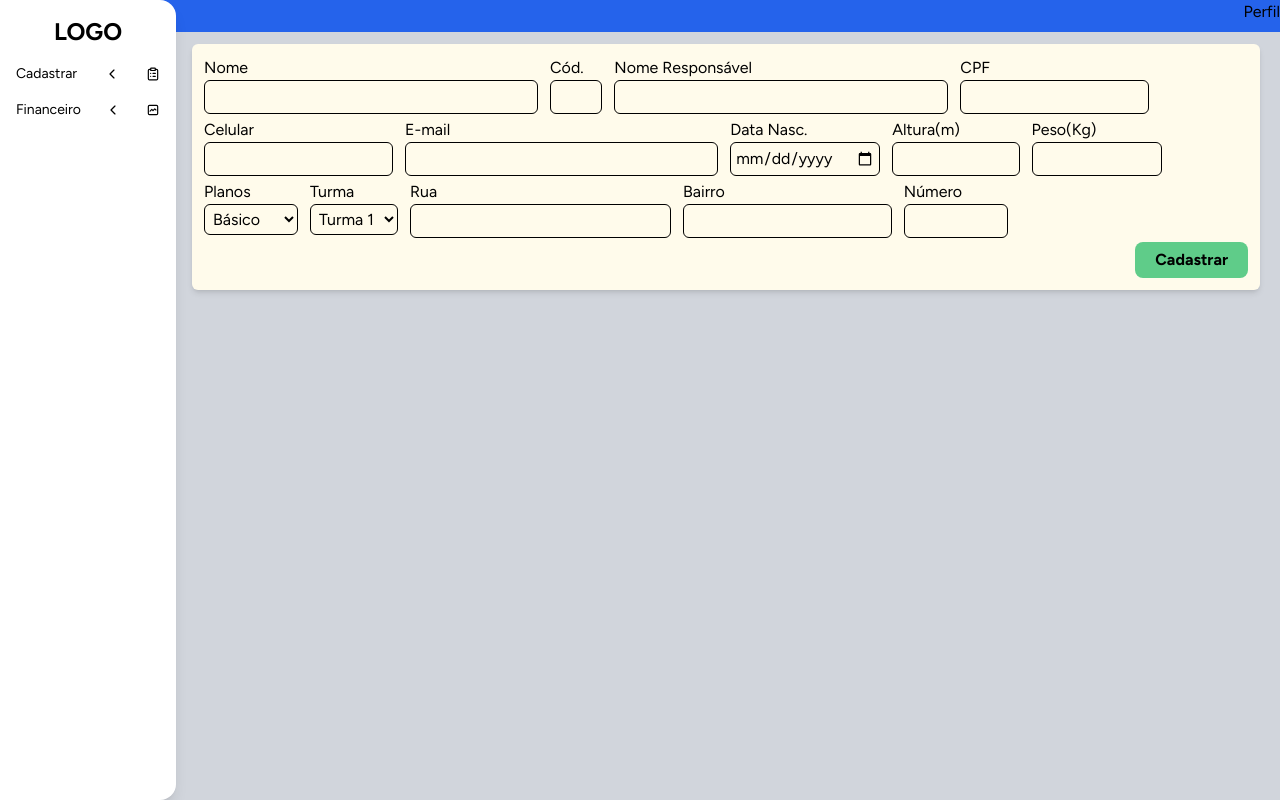
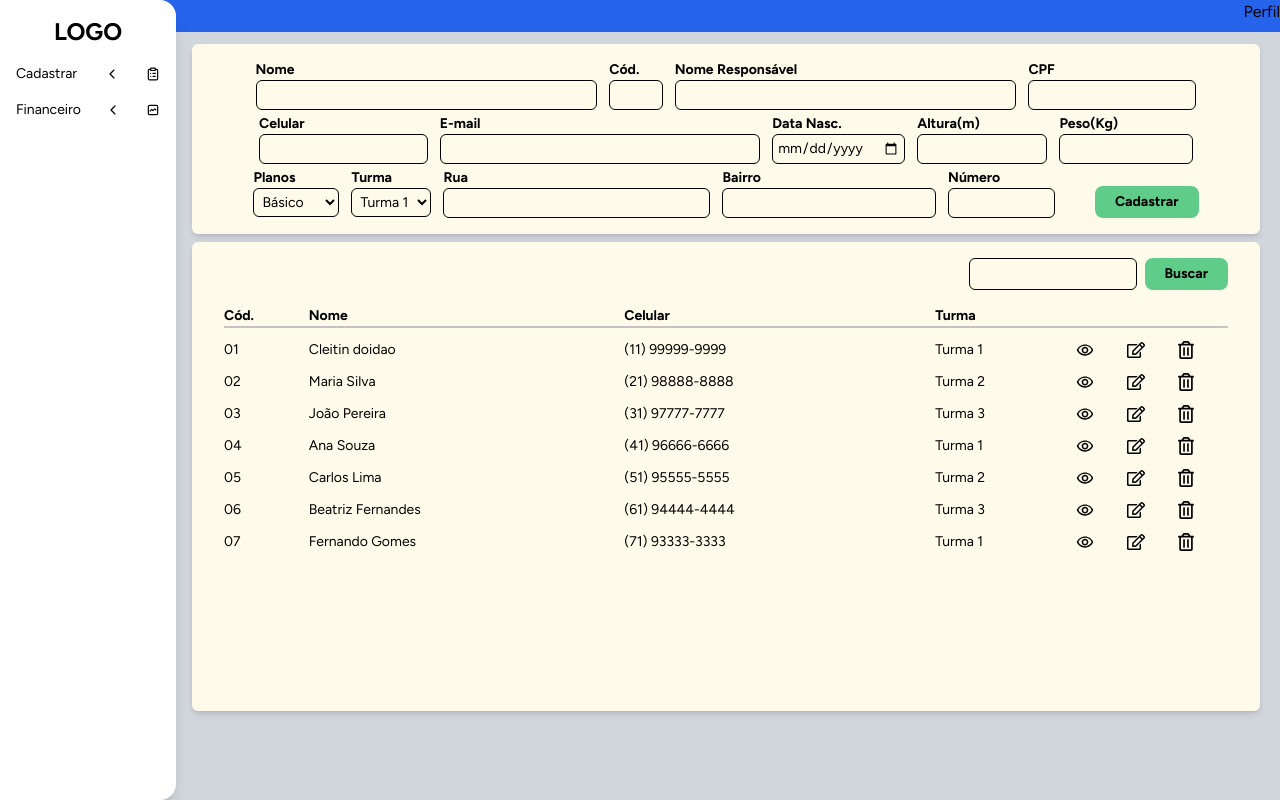
Before and after one commit to felixmarcelo7/sistema-cadastro-alunos, a React (Vite) app in the folder frontend/: page /studants in a window 1280 px wide. Built offline with nearby package versions, Linux system fonts and the light colour scheme; a web font is replaced by a local one.

Commit message:
tabela de alunos pronta

```diff
--- a/frontend/src/pages/Students.jsx
+++ b/frontend/src/pages/Students.jsx
@@ -1,12 +1,58 @@
+import { MdOutlineRemoveRedEye } from "react-icons/md";
+import { FaRegEdit, FaRegTrashAlt } from "react-icons/fa";
+
 const Studantes = () => {
+  const alunos = [
+    {
+      id: 1,
+      nome: "Cleitin doidao",
+      celular: "(11) 99999-9999",
+      turma: "Turma 1",
+    },
+    {
+      id: 2,
+      nome: "Maria Silva",
+      celular: "(21) 98888-8888",
+      turma: "Turma 2",
+    },
+    {
+      id: 3,
+      nome: "João Pereira",
+      celular: "(31) 97777-7777",
+      turma: "Turma 3",
+    },
+    { id: 4, nome: "Ana Souza", celular: "(41) 96666-6666", turma: "Turma 1" },
+    {
+      id: 5,
+      nome: "Carlos Lima",
+      celular: "(51) 95555-5555",
+      turma: "Turma 2",
+    },
+    {
+      id: 6,
+      nome: "Beatriz Fernandes",
+      celular: "(61) 94444-4444",
+      turma: "Turma 3",
+    },
+    {
+      id: 7,
+      nome: "Fernando Gomes",
+      celular: "(71) 93333-3333",
+      turma: "Turma 1",
+    },
+
+  ];
+
   return (
     <>
-      <section className="bg-amber-50 mr-5 rounded-md p-3 font-primary shadow-md">
-        <form action="" className="flex flex-col gap-y-1">
+      <section className="bg-amber-50 mr-5 rounded-md py-4 font-primary shadow-md overflow-auto">
+        <form action="" className="flex flex-col gap-y-1 text-sm">
           {/* div da linha 1 */}
-          <div className="flex w-full flex-wrap gap-x-3">
+          <div className="flex w-full flex-wrap gap-x-3 justify-center">
             <div className="flex flex-col w-[32%]">
-              <label htmlFor="inName">Nome</label>
+              <label htmlFor="inName" className="font-bold">
+                Nome
+              </label>
               <input
                 className="border rounded-md p-1"
                 type="text"
@@ -15,7 +61,9 @@ const Studantes = () => {
               />
             </div>
             <div className="flex flex-col w-[5%]">
-              <label htmlFor="inCod">Cód.</label>
+              <label htmlFor="inCod" className="font-bold">
+                Cód.
+              </label>
               <input
                 className="border rounded-md p-1"
                 type="number"
@@ -25,7 +73,9 @@ const Studantes = () => {
               />
             </div>
             <div className="flex flex-col w-[32%]">
-              <label htmlFor="inNameGuard">Nome Responsável</label>
+              <label htmlFor="inNameGuard" className="font-bold">
+                Nome Responsável
+              </label>
               <input
                 className="border rounded-md p-1"
                 type="text"
@@ -37,19 +87,35 @@ const Studantes = () => {
           11 dígitos, apenas números
           000.000.000-00 */}
             <div className="flex flex-col w-auto">
-              <label htmlFor="inCPF">CPF</label>
-              <input className="border rounded-md p-1" type="text" id="inCPF" name="inCPF" />
+              <label htmlFor="inCPF" className="font-bold">
+                CPF
+              </label>
+              <input
+                className="border rounded-md p-1"
+                type="text"
+                id="inCPF"
+                name="inCPF"
+              />
             </div>
           </div>
 
           {/* div da linha 2*/}
-          <div className="flex w-full flex-wrap gap-x-3 ">
-            <div className="flex flex-col w-auto">
-              <label htmlFor="inCel">Celular</label>
-              <input className="border rounded-md p-1 " type="tel" id="inCel" name="inCel" />
+          <div className="flex w-full flex-wrap gap-x-3 justify-center">
+            <div className="flex flex-col w-[15.8%]">
+              <label htmlFor="inCel" className="font-bold">
+                Celular
+              </label>
+              <input
+                className="border rounded-md p-1 "
+                type="tel"
+                id="inCel"
+                name="inCel"
+              />
             </div>
             <div className="flex flex-col w-[30%]">
-              <label htmlFor="inEmail">E-mail</label>
+              <label htmlFor="inEmail" className="font-bold">
+                E-mail
+              </label>
               <input
                 className="border rounded-md p-1"
                 type="email"
@@ -58,11 +124,20 @@ const Studantes = () => {
               />
             </div>
             <div className="flex flex-col w-auto">
-              <label htmlFor="inDOB">Data Nasc.</label>
-              <input className="border rounded-md p-1" type="date" id="inDOB" name="inDOB" />
+              <label htmlFor="inDOB" className="font-bold">
+                Data Nasc.
+              </label>
+              <input
+                className="border rounded-md p-1"
+                type="date"
+                id="inDOB"
+                name="inDOB"
+              />
             </div>
             <div className="flex flex-col w-[12.2%]">
-              <label htmlFor="inHeight">Altura(m)</label>
+              <label htmlFor="inHeight" className="font-bold">
+                Altura(m)
+              </label>
               <input
                 className="border rounded-md p-1"
                 type="number"
@@ -73,7 +148,9 @@ const Studantes = () => {
               />
             </div>
             <div className="flex flex-col w-[12.5%]">
-              <label htmlFor="inWeight">Peso(Kg)</label>
+              <label htmlFor="inWeight" className="font-bold">
+                Peso(Kg)
+              </label>
               <input
                 className="border rounded-md p-1"
                 type="number"
@@ -86,27 +163,41 @@ const Studantes = () => {
           </div>
 
           {/* div da linha 3 */}
-          <div className="flex flex-wrap w-full gap-x-3">
+          <div className="flex flex-wrap w-full gap-x-3 justify-center">
             <div className="flex flex-col w-auto">
-              <label htmlFor="inPlan">Planos</label>
+              <label htmlFor="inPlan" className="font-bold">
+                Planos
+              </label>
               {/*dropdown para selecionar os planos */}
               {/* alterar para receber os dados do banco depois */}
-              <select className="border rounded-md p-1" name="inPlan" id="inPlan">
+              <select
+                className="border rounded-md p-1"
+                name="inPlan"
+                id="inPlan"
+              >
                 <option value="basic">Básico</option>
                 <option value="premium">Premium</option>
                 <option value="vip">VIP</option>
               </select>
             </div>
             <div className="flex flex-col w-auto">
-              <label htmlFor="inClasse">Turma</label>
-              <select className="border rounded-md p-1" name="inClasse" id="inClasse">
+              <label htmlFor="inClasse" className="font-bold">
+                Turma
+              </label>
+              <select
+                className="border rounded-md p-1"
+                name="inClasse"
+                id="inClasse"
+              >
                 <option value="turma1">Turma 1</option>
                 <option value="turma2">Turma 2</option>
                 <option value="turma3">Turma 3</option>
               </select>
             </div>
             <div className="flex flex-col w-[25%]">
-              <label htmlFor="inStreet">Rua</label>
+              <label htmlFor="inStreet" className="font-bold">
+                Rua
+              </label>
               <input
                 className="border rounded-md p-1"
                 type="text"
@@ -115,7 +206,9 @@ const Studantes = () => {
               />
             </div>
             <div className="flex flex-col w-[20%]">
-              <label htmlFor="inDistrict">Bairro</label>
+              <label htmlFor="inDistrict" className="font-bold">
+                Bairro
+              </label>
               <input
                 className="border rounded-md p-1"
                 type="text"
@@ -124,7 +217,9 @@ const Studantes = () => {
               />
             </div>
             <div className="flex flex-col w-[10%]">
-              <label htmlFor="inNumber">Número</label>
+              <label htmlFor="inNumber" className="font-bold">
+                Número
+              </label>
               <input
                 className="border rounded-md p-1"
                 type="number"
@@ -132,9 +227,8 @@ const Studantes = () => {
                 name="inNumber"
               />
             </div>
-          </div>
-          {/* div linha 4 - botao */}
-          <div className="justify-end flex ">
+            {/* div - botao */}
+            <div className="justify-end ml-7 flex flex-col">
               <button
                 type="submit"
                 className="bg-button hover:bg-button-hover cursor-pointer rounded-lg px-5 py-1.5 font-bold"
@@ -142,7 +236,57 @@ const Studantes = () => {
                 Cadastrar
               </button>
             </div>
+          </div>
         </form>
+      </section>
+      <section className="bg-amber-50 mr-5 rounded-md font-primary shadow-md mt-2 px-8 py-4 overflow-auto h-[62%]">
+        {/* tabela de alunos cadastrados */}
+        <form action="" className="flex flex-wrap gap-x-2 justify-end text-sm">
+          <input
+            type="search"
+            name="serch"
+            id="serch"
+            className="border rounded-md p-1"
+          />
+          <button className="bg-button hover:bg-button-hover font-bold cursor-pointer rounded-lg px-5 py-1.5">
+            Buscar
+          </button>
+        </form>
+        {/* alterar para receber os dados do banco depois */}
+        <table className="border-collapse w-full mt-4 text-sm text-left ">
+          <thead className="border-b-2 border-gray-500/40">
+            <tr>
+              <th>Cód.</th>
+              <th>Nome</th>
+              <th>Celular</th>
+              <th>Turma</th>
+              <th></th>
+              <th></th>
+              <th></th>
+            </tr>
+          </thead>
+          <tbody class="[&>tr>td]:pt-3 ">
+            {alunos.map((aluno) => {
+              return (
+                <tr key={aluno.id}>
+                  <td>{aluno.id.toString().padStart(2, "0")}</td>
+                  <td>{aluno.nome}</td>
+                  <td>{aluno.celular}</td>
+                  <td>{aluno.turma}</td>
+                  <td>
+                    <MdOutlineRemoveRedEye className="text-lg cursor-pointer" />
+                  </td>
+                  <td>
+                    <FaRegEdit className="text-lg cursor-pointer" />
+                  </td>
+                  <td>
+                    <FaRegTrashAlt className="text-lg cursor-pointer" />
+                  </td>
+                </tr>
+              );
+            })}
+          </tbody>
+        </table>
       </section>
     </>
   );
```
Lines whose indentation alone changed are shown as unchanged.
